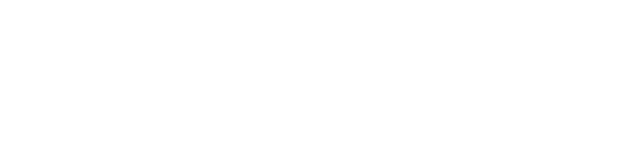
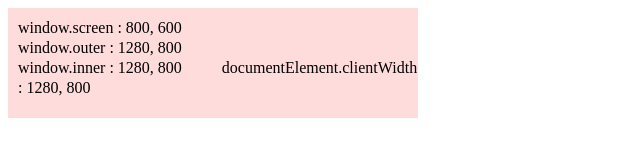
Before and after one commit to reinexxism/DreamCoding_23, a plain HTML site: page Quiz1/index.html in a window 1280 px wide. Shown: the whole page, without its empty margins (0-640 px from the left). Drawn offline with Linux system fonts and the light colour scheme.

Commit message:
실습1. 윈도우 사이즈 표기

```diff
--- a/Quiz1/index.html
+++ b/Quiz1/index.html
@@ -6,6 +6,20 @@
     <meta name="viewport" content="width=device-width, initial-scale=1.0" />
     <title>Quiz1</title>
     <script src="main.js" defer></script>
+    <link rel="stylesheet" href="style.css" />
   </head>
-  <body></body>
+  <body>
+    <div id="wrap">
+      window.screen :
+      <div id="screen"></div>
+      <br />
+      window.outer :
+      <div id="outer"></div>
+      <br />
+      window.inner :
+      <div id="inner"></div>
+      documentElement.clientWidth :
+      <div id="client"></div>
+    </div>
+  </body>
 </html>
--- a/Quiz1/main.js
+++ b/Quiz1/main.js
@@ -1,2 +1,13 @@
-const windowScreen = window.screen;
-console.log(windowScreen);
+const scr = document.getElementById("screen");
+const out = document.getElementById("outer");
+const inn = document.getElementById("inner");
+const cli = document.getElementById("client");
+
+window.addEventListener("resize", showWindowsize);
+function showWindowsize() {
+  scr.innerText = `${window.screen.availWidth}, ${window.screen.availHeight}`;
+  out.innerText = `${window.outerWidth}, ${window.outerHeight}`;
+  inn.innerText = `${window.innerWidth}, ${window.innerHeight}`;
+  cli.innerText = `${window.innerWidth}, ${window.innerHeight}`;
+}
+showWindowsize();
--- /dev/null
+++ b/Quiz1/style.css
@@ -0,0 +1,17 @@
+#wrap {
+  width: 400px;
+  height: 100px;
+  background-color: rgba(255, 0, 0, 0.137);
+  padding-top: 10px;
+  padding-left: 10px;
+  line-height: 20px;
+}
+
+#screen,
+#outer,
+#inner,
+#client {
+  display: inline-block;
+  margin: 0;
+  width: 100px;
+}
```
